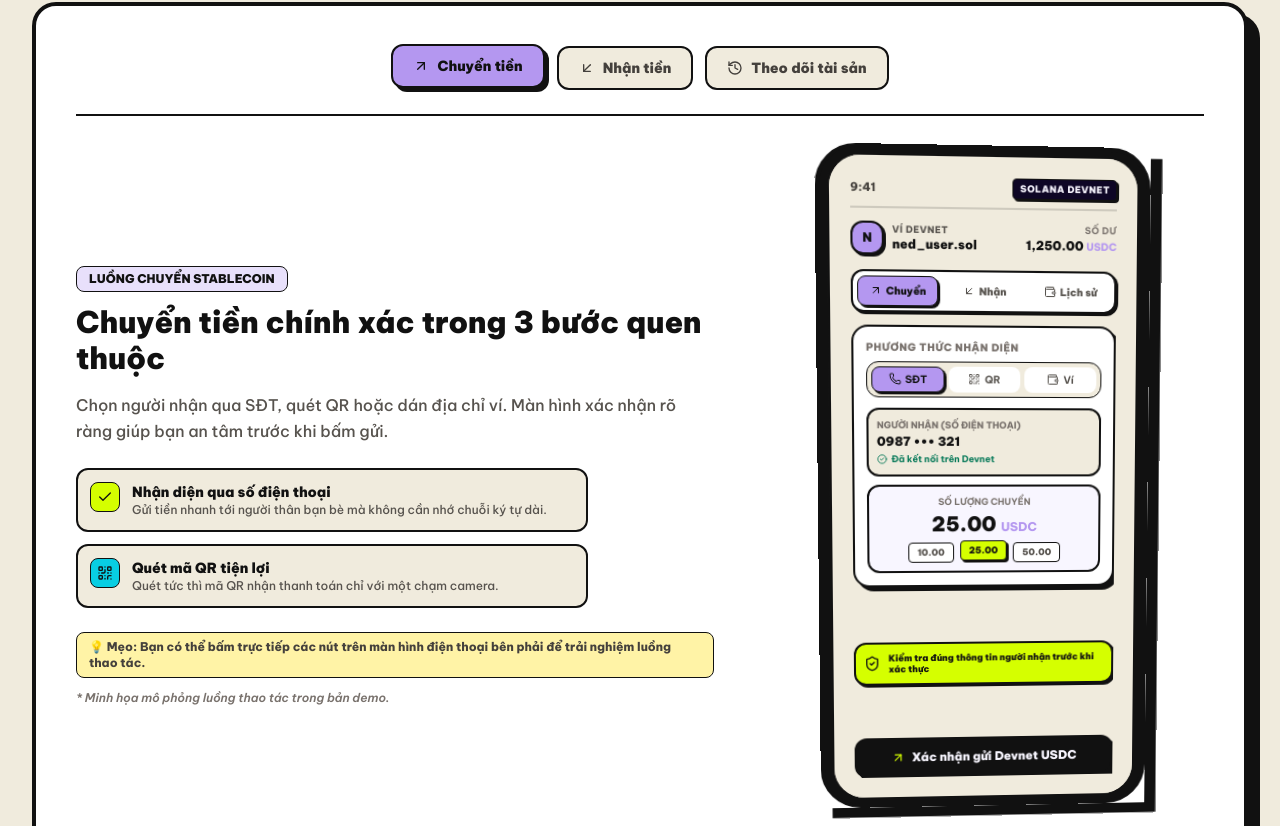
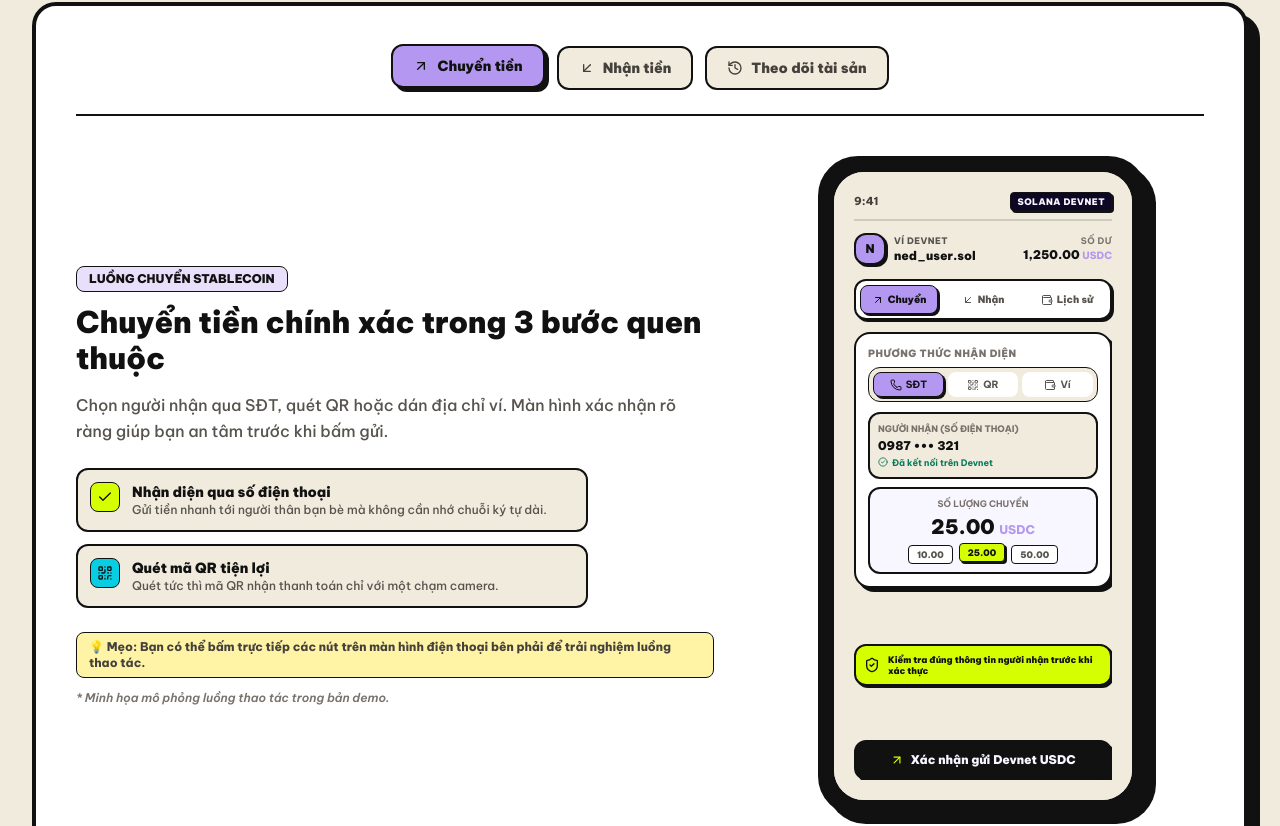
Before and after one commit to Tdat10052499/NED-Wallet-Website, a React (Vite) app: page / in a window 1280 px wide. Shown: the part 1831-2657 px from the top of the page. Built offline with nearby package versions, Linux system fonts and the light colour scheme.

Commit message:
feat: add ExperienceShowcase component

```diff
--- a/src/components/ExperienceShowcase.tsx
+++ b/src/components/ExperienceShowcase.tsx
@@ -2,7 +2,6 @@ import React, { useState } from 'react';
 import { ArrowDownLeft, ArrowUpRight, History, QrCode, Phone, Wallet, ShieldCheck, Check } from 'lucide-react';
 import { useI18n } from '../i18n/I18nContext';
 import { AppMockupScreens } from '../assets/AppMockupScreens';
-import { PhoneTiltWrapper } from './PhoneTiltWrapper';
 
 export const ExperienceShowcase: React.FC = () => {
   const { t } = useI18n();
@@ -203,18 +202,16 @@ export const ExperienceShowcase: React.FC = () => {
               </div>
             </div>
 
-            {/* Right Interactive Mockup Screen with 3D cursor tracking (Two-way synced with outer tabs) */}
+            {/* Right Interactive Mockup Screen (Two-way synced with outer tabs, stable & non-tilting) */}
             <div className="lg:col-span-5 flex justify-center">
-              <PhoneTiltWrapper className="w-full max-w-[330px] aspect-[9/18]">
-                <div className="w-full h-full rounded-[40px] bg-brand-inkBlack border-4 border-brand-inkBlack p-2.5 [transform-style:preserve-3d]">
-                  <div className="w-full h-full rounded-[32px] overflow-hidden border-2 border-brand-inkBlack bg-brand-warmCream [transform:translateZ(10px)]">
-                    <AppMockupScreens
-                      activeTab={activeTab}
-                      onTabChange={setActiveTab}
-                    />
-                  </div>
+              <div className="w-full max-w-[330px] aspect-[9/18] rounded-[40px] bg-brand-inkBlack border-4 border-brand-inkBlack p-2.5 shadow-brutal-lg">
+                <div className="w-full h-full rounded-[32px] overflow-hidden border-2 border-brand-inkBlack bg-brand-warmCream">
+                  <AppMockupScreens
+                    activeTab={activeTab}
+                    onTabChange={setActiveTab}
+                  />
                 </div>
-              </PhoneTiltWrapper>
+              </div>
             </div>
           </div>
         </div>
```
Also changed, not shown: 5 other files (tests, documents, lock files or other folders).
